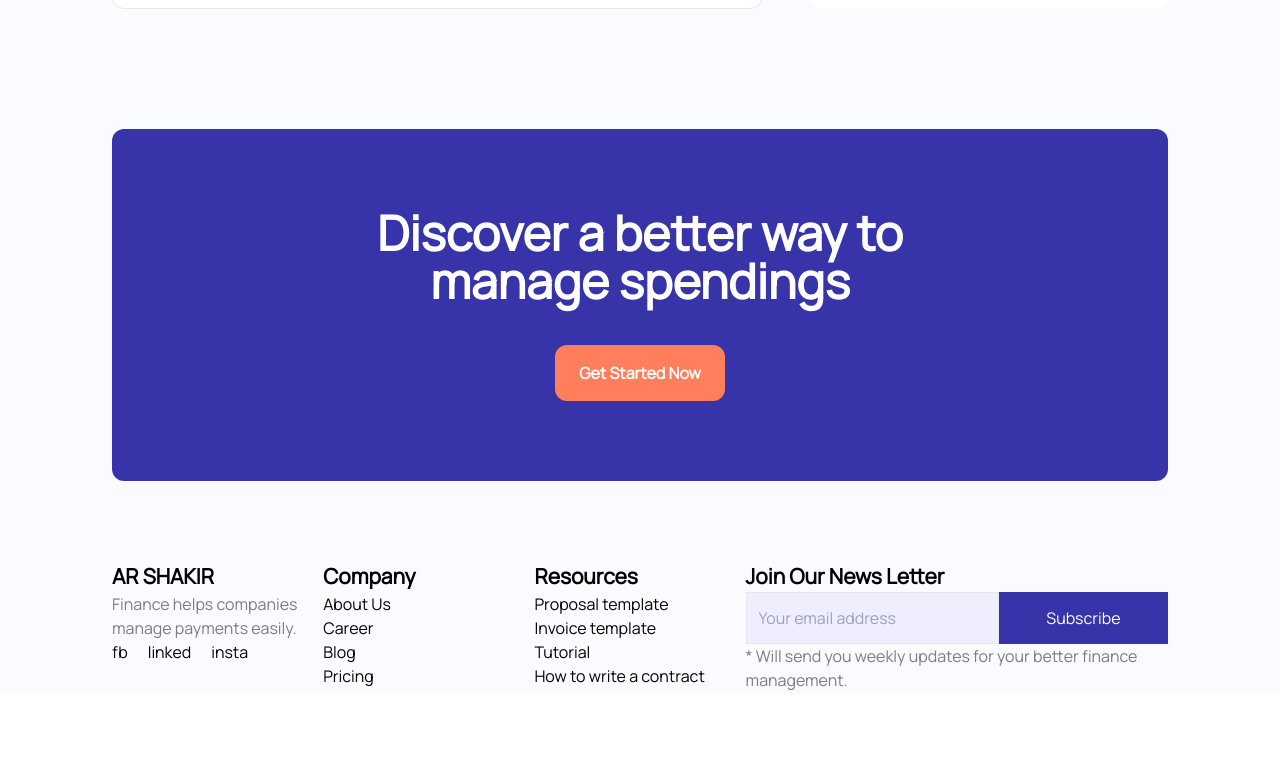
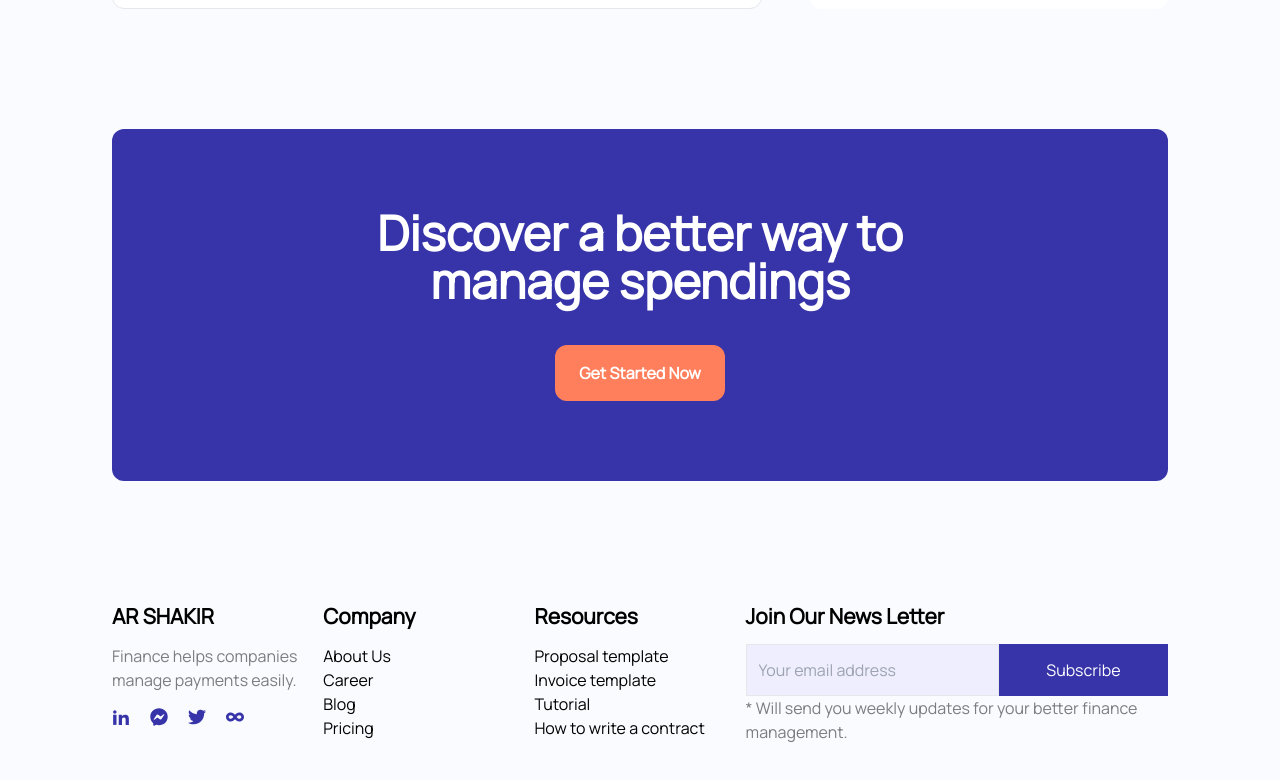
Before and after one commit to Kailash-Codes/saas-landing-page, a React (Create React App) app: page / in a window 1280 px wide. Shown: the part 5592-6372 px from the top of the page. Before the commit the page ends 6284 px from the top, so only its background shows below. Built offline with nearby package versions, Linux system fonts and the light colour scheme.

Commit message:
add social icons on footer

```diff
--- a/src/components/FAQ/FaqContainer.jsx
+++ b/src/components/FAQ/FaqContainer.jsx
@@ -31,7 +31,7 @@ asked questions`}
         <div className="lg:w-[145%] md:w-[130%]">
 
     {details.map((detail,ind)=><Faq
-    jey={ind}
+    key={ind}
     heading={detail.heading}
     desc={detail.desc} />)}
     </div>
--- a/src/components/Footer/AR Shakir/Socials/SocialsContainer.jsx
+++ b/src/components/Footer/AR Shakir/Socials/SocialsContainer.jsx
@@ -1,13 +1,25 @@
-import React from 'react'
-
+import React from "react";
+import { FaFacebookMessenger, FaTwitter, FaInfinity } from "react-icons/fa";
+import { ImLinkedin2 } from "react-icons/im";
+const color = "#3734A9";
+const size = "18";
 const SocialsContainer = () => {
   return (
-    <div className='flex gap-5'>
-        <div className="fb">fb</div>
-        <div className="linked">linked</div>
-        <div className="insta">insta</div>
+    <div className="flex items-center gap-5 mt-4">
+      <div className="fb">
+        <ImLinkedin2 size={size} color={color} />
+      </div>
+      <div className="linked">
+        <FaFacebookMessenger size={size} color={color} />
+      </div>
+      <div className="linked">
+        <FaTwitter size={size} color={color} />
+      </div>
+      <div className="insta">
+        <FaInfinity size={size} color={color} />
+      </div>
     </div>
-  )
-}
+  );
+};
 
-export default SocialsContainer
+export default SocialsContainer;
--- a/src/components/Footer/Company/CompanyContainer.jsx
+++ b/src/components/Footer/Company/CompanyContainer.jsx
@@ -20,7 +20,7 @@ const CompanyContainer = () => {
     <div className="lg:col-span-1">
       <FooterHeading heading="Company" />
       <div className="lists">
-        {lists.map((link)=><NavList item={link.link} />)}
+        {lists.map((link,ind)=><NavList key={ind} item={link.link} />)}
       </div>
     </div>
   );
--- a/src/components/Footer/FooterContainer.jsx
+++ b/src/components/Footer/FooterContainer.jsx
@@ -1,5 +1,4 @@
 import React from "react";
-import CompaniesContainer from "../companies/CompaniesContainer";
 import ShakirContainer from "./AR Shakir/ShakirContainer";
 import CompanyContainer from "./Company/CompanyContainer";
 import NewsLetterContainer from "./news-letter/NewsLetterContainer";
@@ -7,8 +6,8 @@ import ResourceContainer from "./Resources/ResourceContainer";
 
 const FooterContainer = () => {
   return (
-    <div className="lg:px-28 px-5 grid bg-[#FAFBFF] ">
-        <div className="grid sm:grid-cols-2 md:grid-cols-3 lg:grid-cols-5">
+    <div className="lg:px-28 px-5 grid bg-[#FAFBFF] py-10 ">
+        <div className="grid sm:grid-cols-2 md:grid-cols-3 lg:grid-cols-5 sm:gap-5 lg:gap-0">
       <ShakirContainer />
       <CompanyContainer />
       <ResourceContainer />
--- a/src/components/Footer/Resources/ResourceContainer.jsx
+++ b/src/components/Footer/Resources/ResourceContainer.jsx
@@ -20,7 +20,7 @@ const ResourceContainer = () => {
   return (
     <div className='lg:col-span-1'>
         <FooterHeading heading="Resources" />
-        {lists.map((link)=><NavList item={link.link} />)}
+        {lists.map((link,ind)=><NavList key={ind} item={link.link} />)}
     </div>
   )
 }
--- a/src/components/Footer/common/FooterHeading.jsx
+++ b/src/components/Footer/common/FooterHeading.jsx
@@ -1,7 +1,7 @@
 import React from "react";
 
 const FooterHeading = ({ heading }) => {
-  return <h1 className="text-[21px] font-[700]">{heading}</h1>;
+  return <h1 className="text-[21px] mb-3 font-[700]">{heading}</h1>;
 };
 
 export default FooterHeading;
```
